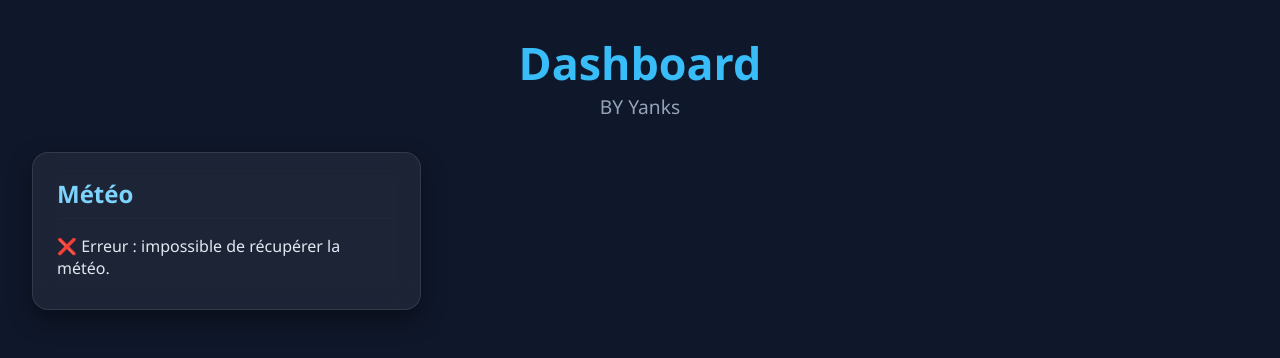
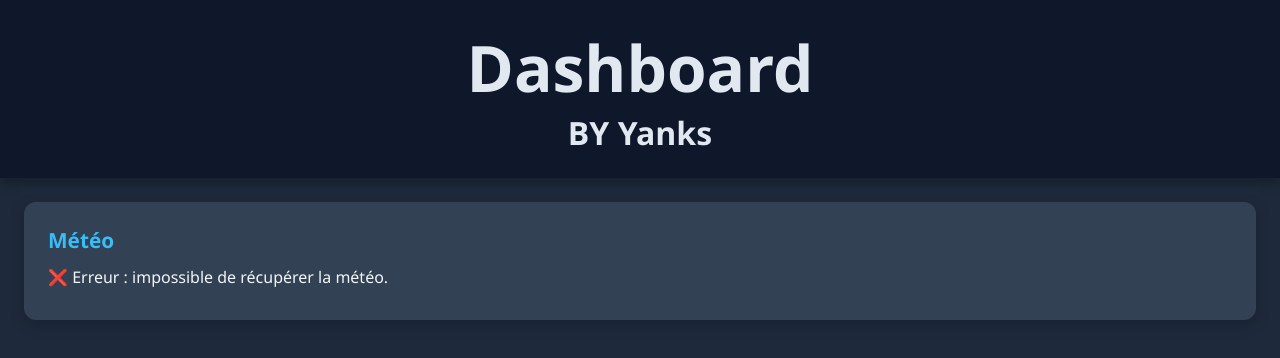
Before and after one commit to Yanks-on/Yanks-on.github.io, a plain HTML site: page index.html in a window 1280 px wide. Drawn offline with Linux system fonts and the light colour scheme; no server answers.

Commit message:
Update style.css

```diff
--- a/style.css
+++ b/style.css
@@ -1,67 +1,69 @@
+/* Reset & base */
 * {
+  box-sizing: border-box;
   margin: 0;
   padding: 0;
-  box-sizing: border-box;
 }
 
-/* Body & fond */
 body {
-  font-family: 'Segoe UI', sans-serif;
-  background: #0f172a; /* Bleu nuit */
-  color: #f1f5f9;       /* Blanc-gris bleuté */
+  font-family: 'Segoe UI', Tahoma, Geneva, Verdana, sans-serif;
+  background-color: #1e293b; /* gris bleuté foncé */
+  color: #f1f5f9; /* texte clair */
   min-height: 100vh;
-  padding: 2rem;
+  display: flex;
+  flex-direction: column;
 }
 
-/* Header */
+/* En-tête */
 header {
+  background-color: #0f172a; /* bleu nuit */
+  color: #e2e8f0;
+  padding: 1.5rem;
+  font-size: 2rem;
   text-align: center;
-  margin-bottom: 2rem;
+  font-weight: bold;
+  box-shadow: 0 4px 12px rgba(0, 0, 0, 0.3);
 }
 
-header h1 {
-  font-size: 2.8rem;
-  color: #38bdf8; /* Bleu clair */
+/* Dashboard style masonry */
+#dashboard {
+  display: grid;
+  grid-template-columns: repeat(auto-fit, minmax(280px, 1fr));
+  gap: 1rem;
+  padding: 1.5rem;
 }
 
-header p {
-  font-size: 1.2rem;
-  color: #94a3b8; /* Gris clair */
-}
-
-/* Dashboard grille */
-#dashboard {
-  display: grid;
-  grid-template-columns: repeat(auto-fill, minmax(300px, 1fr));
-  gap: 1.5rem;
-}
-
-/* Cartes glassmorphism */
+/* Cartes */
 .card {
-  background: rgba(255, 255, 255, 0.06);
-  border-radius: 16px;
+  background-color: #334155; /* gris bleu foncé */
+  border-radius: 12px;
   padding: 1.5rem;
-  border: 1px solid rgba(255, 255, 255, 0.1);
-  backdrop-filter: blur(12px);
-  box-shadow: 0 10px 25px rgba(0, 0, 0, 0.4);
-  transition: transform 0.3s ease, box-shadow 0.3s ease;
+  box-shadow: 0 4px 15px rgba(0, 0, 0, 0.2);
+  transition: transform 0.2s ease;
 }
 
 .card:hover {
-  transform: translateY(-4px);
-  box-shadow: 0 12px 30px rgba(56, 189, 248, 0.2);
+  transform: scale(1.02);
 }
 
 .card h2 {
-  color: #7dd3fc;
-  font-size: 1.5rem;
-  margin-bottom: 1rem;
-  border-bottom: 1px solid #1e293b;
-  padding-bottom: 0.5rem;
+  color: #38bdf8; /* bleu clair */
+  margin-bottom: 0.75rem;
+  font-size: 1.3rem;
+}
+
+/* Météo spéciale */
+.card.meteo {
+  grid-column: span 2;
+}
+
+@media (max-width: 768px) {
+  .card.meteo {
+    grid-column: span 1;
+  }
 }
 
 .card p {
+  margin: 0.5rem 0;
   font-size: 1rem;
-  margin: 0.4rem 0;
-  color: #e2e8f0;
 }
```
